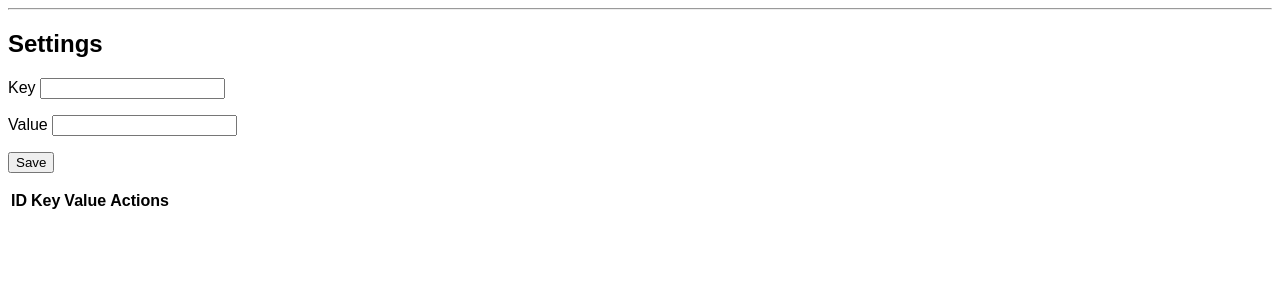
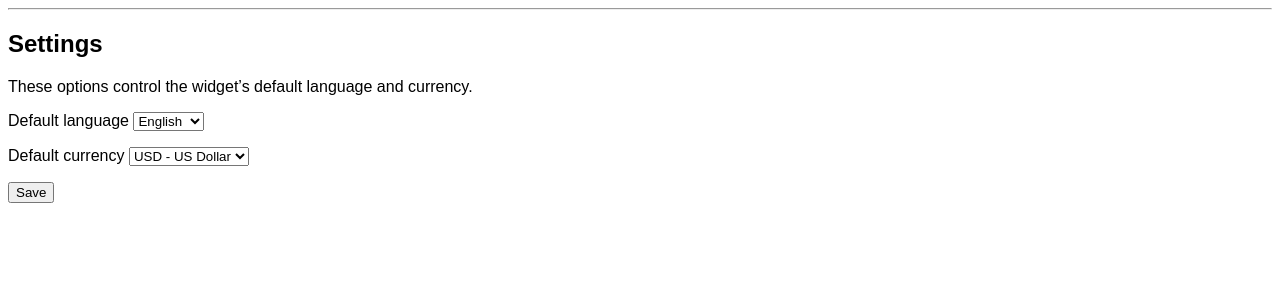
Before and after one commit to Razmatovski/codex-testing, a Flask app: page /settings in a window 1280 px wide. Shown: the part 26-326 px from the top of the page. Run offline with Flask 3, Linux system fonts and the light colour scheme; a user stored in the database is signed in; data comes from the database, SQL or seed files in the repository; data that the repository does not hold is empty.

Commit message:
Enhance settings management

```diff
--- a/admin_app/forms.py
+++ b/admin_app/forms.py
@@ -29,6 +29,22 @@ class ServiceForm(FlaskForm):
 
 
 class SettingForm(FlaskForm):
-    key = StringField('Key', validators=[DataRequired()])
-    value = StringField('Value', validators=[DataRequired()])
+    """Placeholder form kept for backward compatibility."""
     submit = SubmitField('Save')
+
+
+class DefaultSettingsForm(FlaskForm):
+    language = SelectField('Default language', coerce=int)
+    currency = SelectField('Default currency', coerce=int)
+    submit = SubmitField('Save')
+
+    def __init__(self, *args, **kwargs):
+        super().__init__(*args, **kwargs)
+        from .models import Language, Currency
+
+        self.language.choices = [
+            (lang.id, lang.name) for lang in Language.query.all()
+        ]
+        self.currency.choices = [
+            (cur.id, f"{cur.code} - {cur.name}") for cur in Currency.query.all()
+        ]
--- a/admin_app/routes.py
+++ b/admin_app/routes.py
@@ -2,8 +2,14 @@ from flask import Blueprint, redirect, render_template, url_for, request, flash,
 from flask_login import login_user, logout_user, login_required, current_user
 
 from . import db
-from .forms import LoginForm, UnitForm, CategoryForm, ServiceForm, SettingForm
-from .models import User, UnitOfMeasurement, Category, Service, Setting
+from .forms import (
+    LoginForm,
+    UnitForm,
+    CategoryForm,
+    ServiceForm,
+    DefaultSettingsForm,
+)
+from .models import User, UnitOfMeasurement, Category, Service, Setting, Language, Currency
 
 import os
 
@@ -162,32 +168,33 @@ def delete_service(service_id):
 @admin_bp.route('/settings', methods=['GET', 'POST'])
 @login_required
 def settings():
-    form = SettingForm()
+    form = DefaultSettingsForm()
+    lang_setting = Setting.query.filter_by(key="default_language_id").first()
+    cur_setting = Setting.query.filter_by(key="default_currency_id").first()
+
+    if request.method == "GET":
+        if lang_setting:
+            form.language.data = int(lang_setting.value)
+        if cur_setting:
+            form.currency.data = int(cur_setting.value)
+
     if form.validate_on_submit():
-        setting = Setting(key=form.key.data, value=form.value.data)
-        db.session.add(setting)
-        db.session.commit()
-        return redirect(url_for('admin.settings'))
-    settings = Setting.query.all()
-    return render_template('settings.html', form=form, settings=settings)
+        try:
+            if not lang_setting:
+                lang_setting = Setting(key="default_language_id")
+                db.session.add(lang_setting)
+            lang_setting.value = str(form.language.data)
 
+            if not cur_setting:
+                cur_setting = Setting(key="default_currency_id")
+                db.session.add(cur_setting)
+            cur_setting.value = str(form.currency.data)
 
-@admin_bp.route('/settings/edit/<int:setting_id>', methods=['GET', 'POST'])
-@login_required
-def edit_setting(setting_id):
-    setting = Setting.query.get_or_404(setting_id)
-    form = SettingForm(obj=setting)
-    if form.validate_on_submit():
-        form.populate_obj(setting)
-        db.session.commit()
-        return redirect(url_for('admin.settings'))
-    return render_template('settings.html', form=form, settings=Setting.query.all())
+            db.session.commit()
+            flash("Settings saved")
+            return redirect(url_for("admin.settings"))
+        except Exception:
+            db.session.rollback()
+            flash("Failed to save settings", "error")
 
-
-@admin_bp.route('/settings/delete/<int:setting_id>')
-@login_required
-def delete_setting(setting_id):
-    setting = Setting.query.get_or_404(setting_id)
-    db.session.delete(setting)
-    db.session.commit()
-    return redirect(url_for('admin.settings'))
+    return render_template("settings.html", form=form)
--- a/admin_app/templates/settings.html
+++ b/admin_app/templates/settings.html
@@ -2,24 +2,11 @@
 {% block title %}Settings{% endblock %}
 {% block content %}
 <h2>Settings</h2>
+<p class="help">These options control the widget’s default language and currency.</p>
 <form method="post">
   {{ form.hidden_tag() }}
-  <p>{{ form.key.label }} {{ form.key() }}</p>
-  <p>{{ form.value.label }} {{ form.value() }}</p>
+  <p>{{ form.language.label }} {{ form.language() }}</p>
+  <p>{{ form.currency.label }} {{ form.currency() }}</p>
   <p>{{ form.submit() }}</p>
 </form>
-<table>
-  <tr><th>ID</th><th>Key</th><th>Value</th><th>Actions</th></tr>
-  {% for setting in settings %}
-  <tr>
-    <td>{{ setting.id }}</td>
-    <td>{{ setting.key }}</td>
-    <td>{{ setting.value }}</td>
-    <td>
-      <a href="{{ url_for('admin.edit_setting', setting_id=setting.id) }}">edit</a>
-      <a href="{{ url_for('admin.delete_setting', setting_id=setting.id) }}">delete</a>
-    </td>
-  </tr>
-  {% endfor %}
-</table>
 {% endblock %}
```
Also changed, not shown: tests/conftest.py (+1 -1 lines), tests/test_admin_crud.py (+18 -11 lines), README.md.
